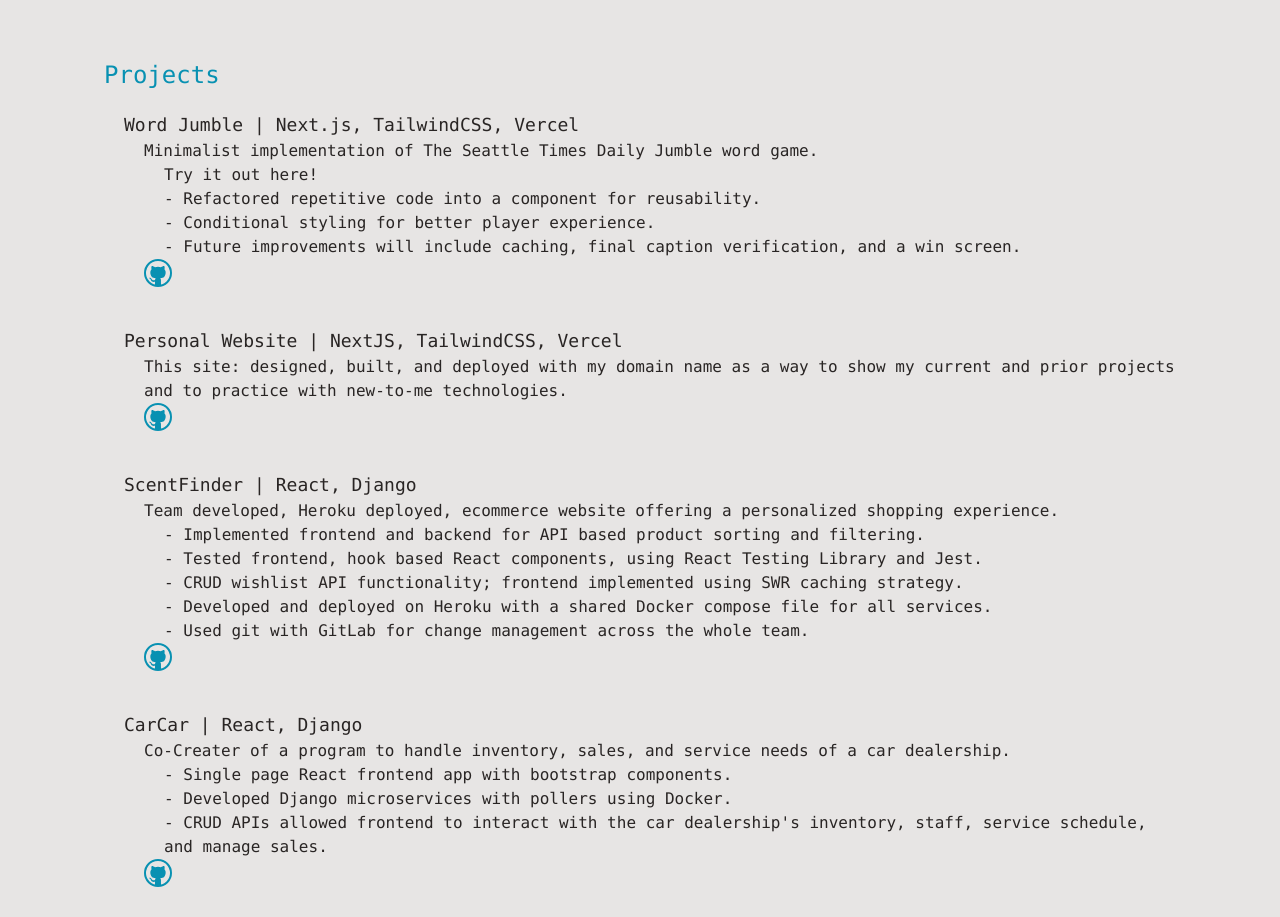
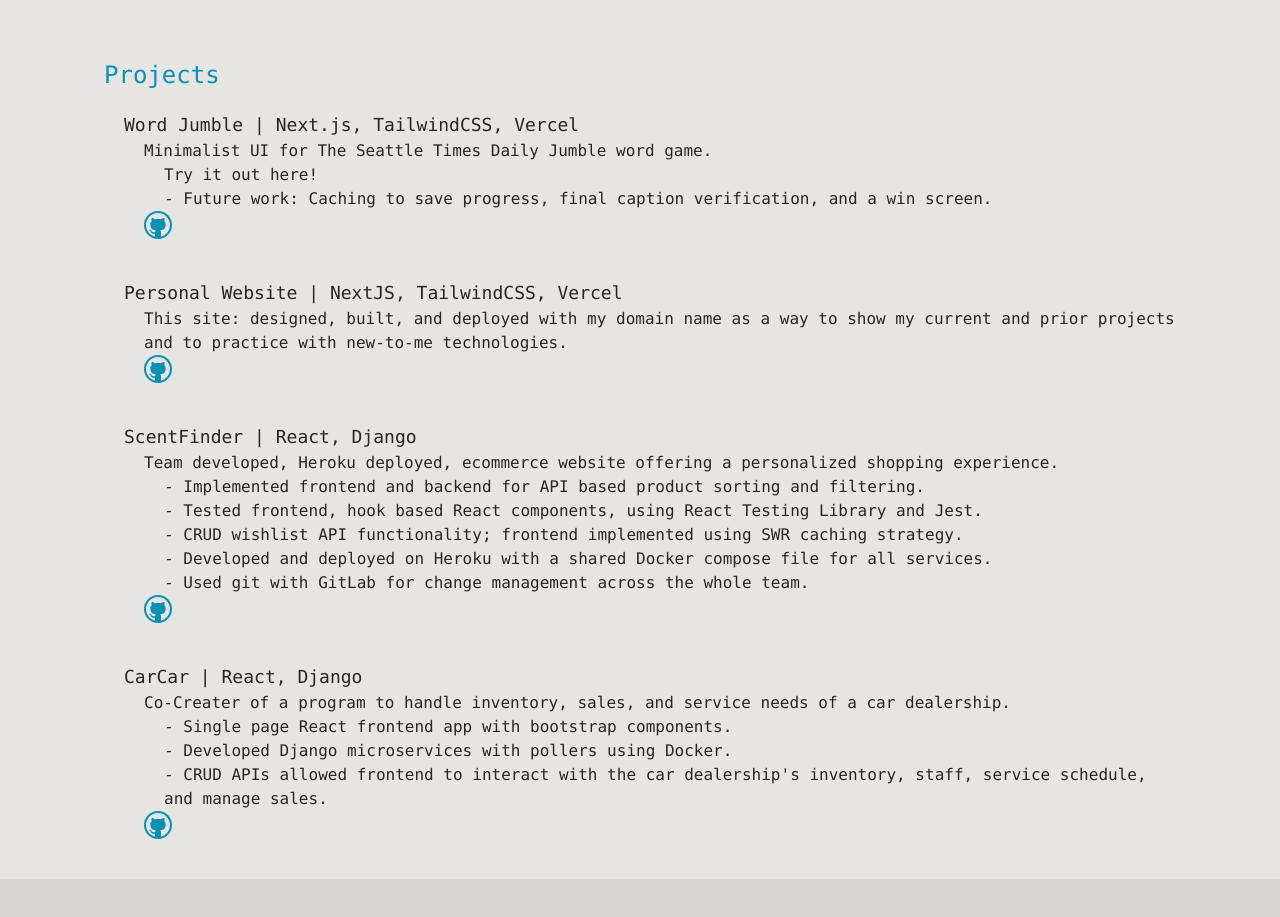
Before and after one commit to frerij/portfolio, a Next.js app: page / in a window 1280 px wide. Shown: the part 940-1857 px from the top of the page. Built offline with nearby package versions, Linux system fonts and the light colour scheme.

Commit message:
updated project description

```diff
--- a/pages/index.js
+++ b/pages/index.js
@@ -130,8 +130,7 @@
                 </h4>
                 <div className="ml-5">
                   <p>
-                    Minimalist implementation of The Seattle Times Daily Jumble
-                    word game.
+                    Minimalist UI for The Seattle Times Daily Jumble word game.
                   </p>
                   <div className="ml-5">
                     <p>
@@ -141,11 +140,7 @@
                       >
                         Try it out here!
                       </a>
-                      <br></br>- Refactored repetitive code into a component for
-                      reusability.
-                      <br></br>- Conditional styling for better player
-                      experience.
-                      <br></br>- Future improvements will include caching, final
+                      <br />- Future work: Caching to save progress, final
                       caption verification, and a win screen.
                     </p>
                   </div>
```
